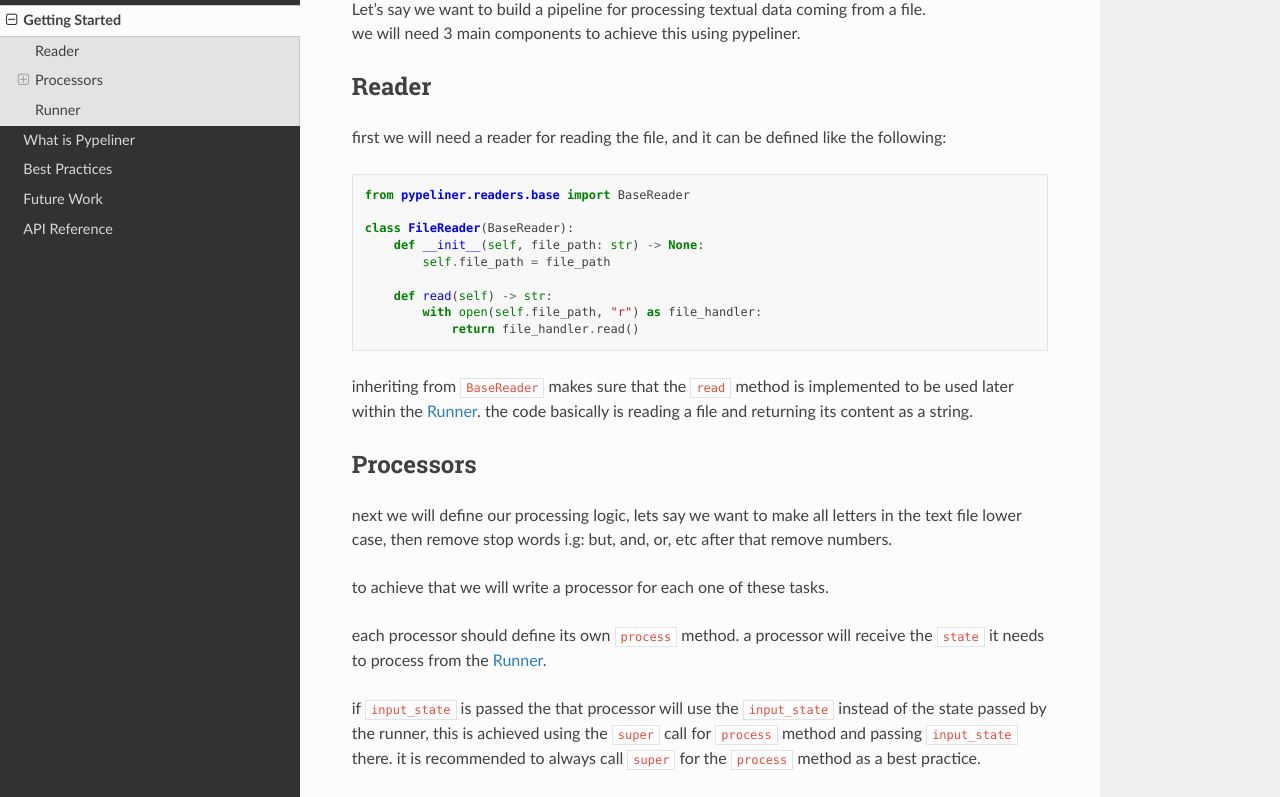
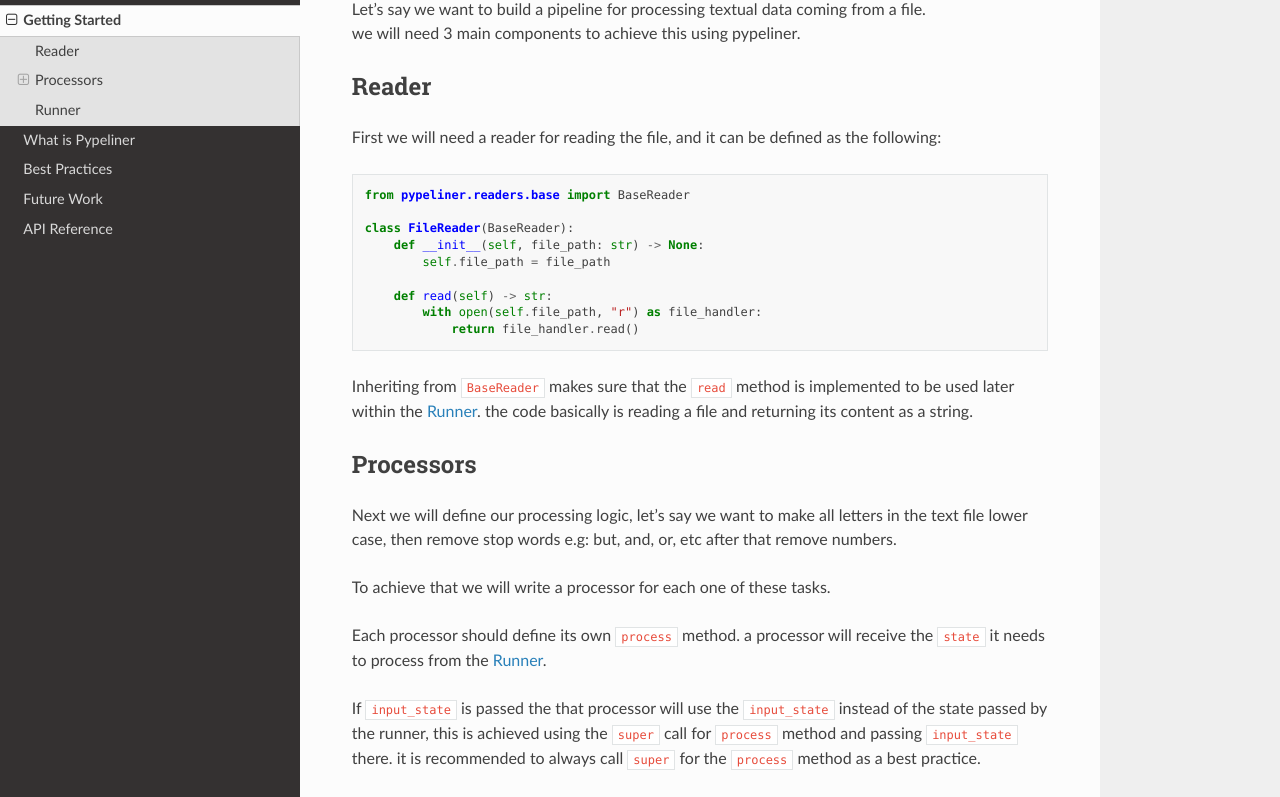
Before and after one commit to allonios/pypeliner, a Sphinx documentation site: the page built from docs/getting_started.rst, in a window 1280 px wide and 1400 px high. Shown: the part 162-959 px from the top of the window. Built offline with Sphinx 7.4.7 and the Read the Docs theme 2.0.0, drawn with Linux system fonts in a browser that asks for light colours; some of the changed text lies outside the part shown.

Commit message:
refactor: proofing docs

```diff
--- a/docs/future_work.rst
+++ b/docs/future_work.rst
@@ -7,11 +7,11 @@ Phase 1 - More Built-In Readers
 ###############################
 
 #. FilesStreamReader: to read a list of files as a stream.
-#. JsonFilesStreamReader: to read a list of files as a stream.
+#. JsonFilesStreamReader: to read a list of json files as a stream.
 #. JsonReader: to read json files.
 #. STDInReader (Stream and Bulk): to read from standard input.
 #. URLReader (Stream and Bulk): to read from a URL.
-#. ImageReader (Stream and Bulk): to images from a source.
+#. ImageReader (Stream and Bulk): to read images from a source.
 
 and also enhancing verbose messages.
 
--- a/docs/getting_started.rst
+++ b/docs/getting_started.rst
@@ -11,7 +11,7 @@ Getting Started
 Reader
 ######
 
-first we will need a reader for reading the file, and it can be defined like the following:
+First we will need a reader for reading the file, and it can be defined as the following:
 
 .. code-block::
 
@@ -26,7 +26,7 @@ first we will need a reader for reading the file, and it can be defined like the
                 return file_handler.read()
 
 
-inheriting from ``BaseReader`` makes sure that the ``read`` method is implemented to be used later within the :ref:`runner-reference-label`.
+Inheriting from ``BaseReader`` makes sure that the ``read`` method is implemented to be used later within the :ref:`runner-reference-label`.
 the code basically is reading a file and returning its content as a string.
 
 .. _processors-reference-label:
@@ -35,15 +35,15 @@ the code basically is reading a file and returning its content as a string.
 Processors
 ##########
 
-next we will define our processing logic, lets say we want to make all letters in the text file lower case, then remove
-stop words i.g: but, and, or, etc after that remove numbers.
+Next we will define our processing logic, let's say we want to make all letters in the text file lower case, then remove
+stop words e.g: but, and, or, etc after that remove numbers.
 
 
-to achieve that we will write a processor for each one of these tasks.
+To achieve that we will write a processor for each one of these tasks.
 
-each processor should define its own ``process`` method. a processor will receive the ``state`` it needs to process from the :ref:`runner-reference-label`.
+Each processor should define its own ``process`` method. a processor will receive the ``state`` it needs to process from the :ref:`runner-reference-label`.
 
-if ``input_state`` is passed the that processor will use the ``input_state`` instead of the state passed by the runner,
+If ``input_state`` is passed the that processor will use the ``input_state`` instead of the state passed by the runner,
 this is achieved using the ``super`` call for ``process`` method and passing ``input_state`` there.
 it is recommended to always call ``super`` for the ``process`` method as a best practice.
 
@@ -112,10 +112,10 @@ it is recommended to always call ``super`` for the ``process`` method as a best
 Runner
 ######
 
-the runner is the place where everything comes together, it will use the :ref:`reader-reference-label` to load the file
+The runner is the place where everything comes together, it will use the :ref:`reader-reference-label` to load the file
 and define the running loop for the :ref:`processors-reference-label`
 
-we'll be using the built in :doc:`BaseRunner <_autosummary/pypeliner.runners.base.BaseRunner>`
+We'll be using the built in :doc:`BaseRunner <_autosummary/pypeliner.runners.base.BaseRunner>`
 
 .. code-block::
 
```
Also changed, not shown: docs/best_practices.rst (+5 -5 lines), docs/what_is_pypeliner.rst (+4 -4 lines).
